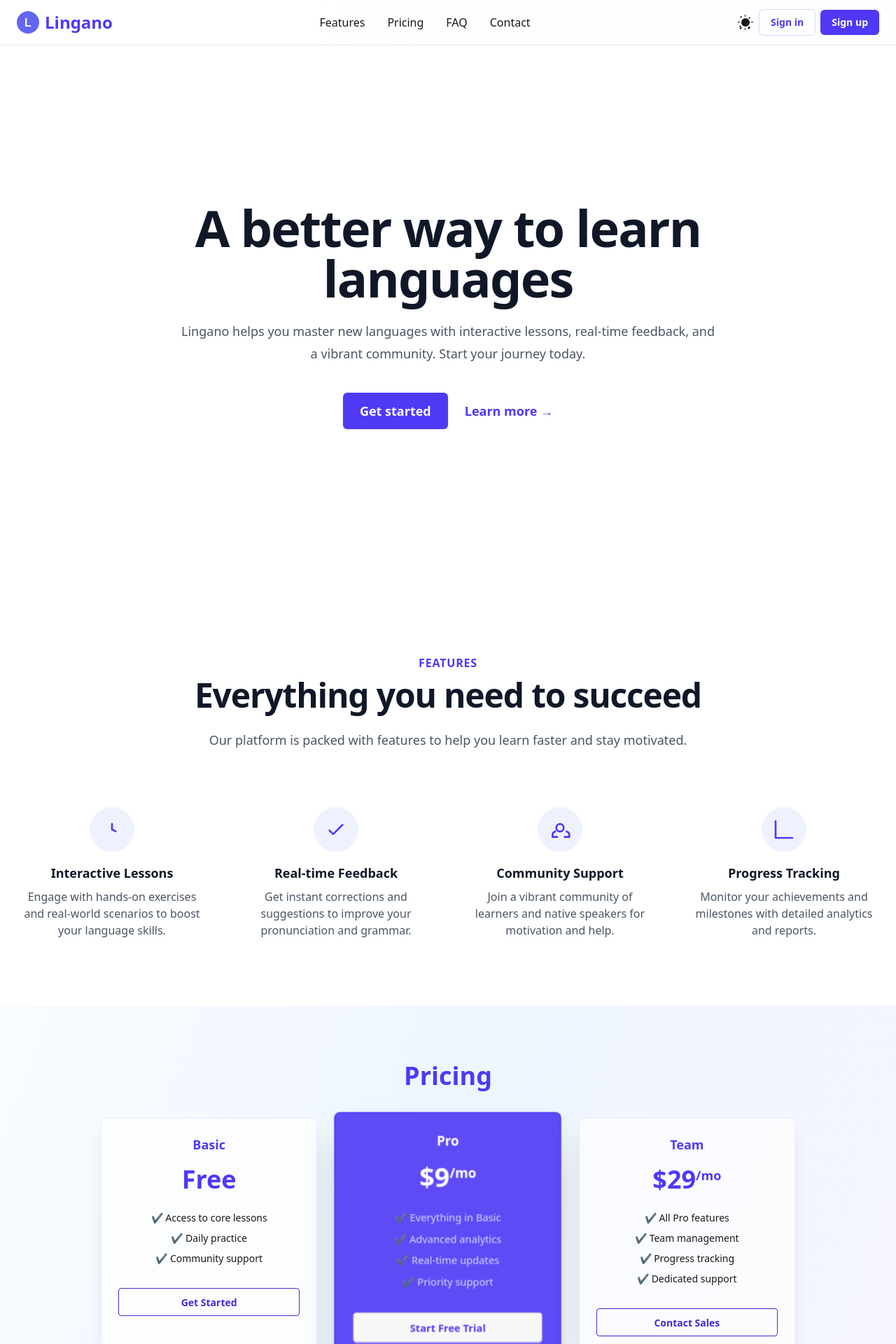
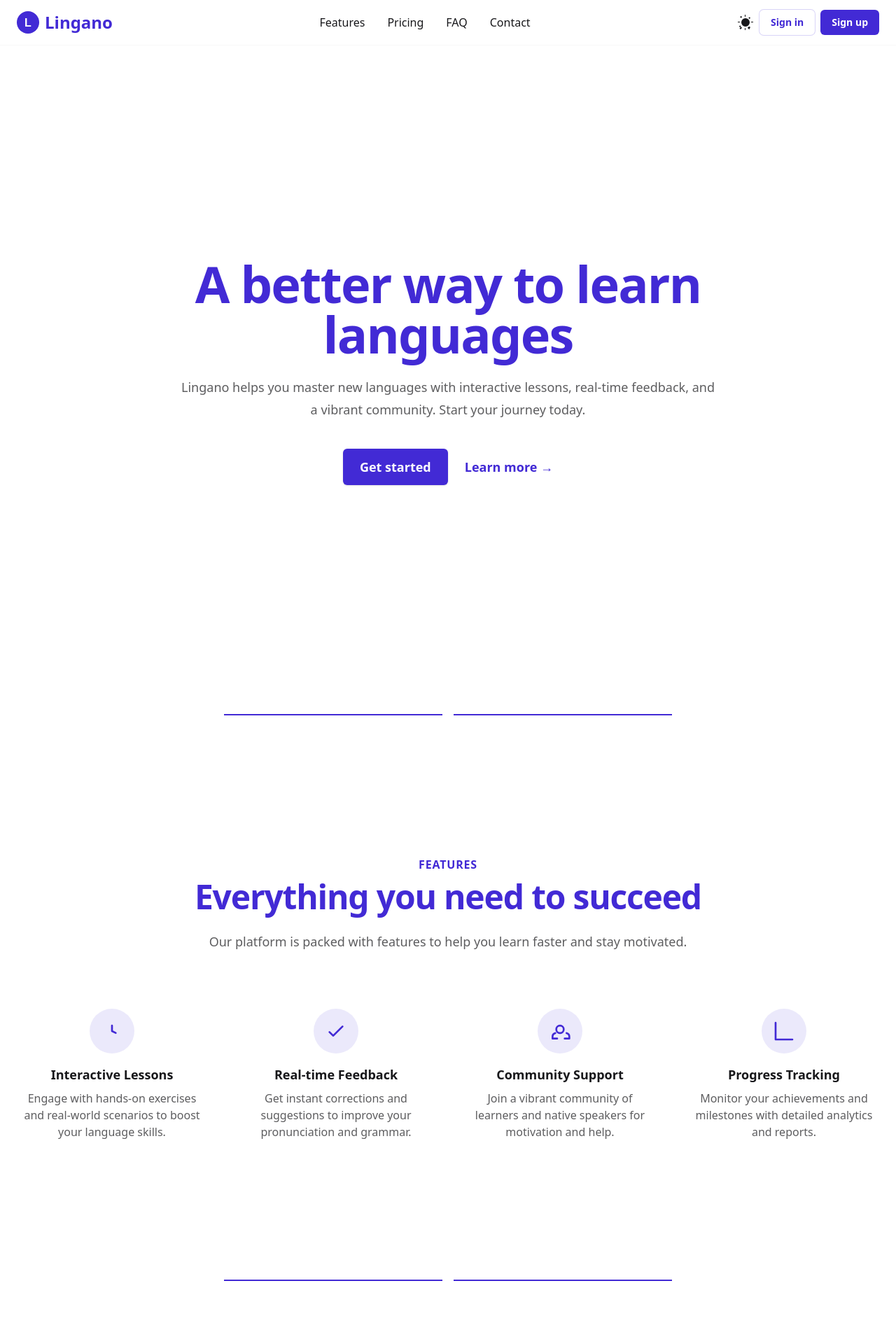
Before and after one commit to Lingano/V2-Frontend, a React (Vite) app: page / in a window 1280 px wide. Shown: the top 1920 px of the page at 70% size. Built offline with nearby package versions, Linux system fonts and the light colour scheme.

Commit message:
feat: update styling for Navbar, Features, and Hero components to enhance visual consistency and improve user experience

```diff
--- a/src/SalientApp.tsx
+++ b/src/SalientApp.tsx
@@ -11,12 +11,18 @@ const Navbar = ({
     darkMode: boolean;
     setDarkMode: (v: boolean) => void;
 }) => (
-    <header className="bg-white/80 backdrop-blur border-b border-gray-200 sticky top-0 z-50 dark:bg-base-200/80 dark:border-base-300">
+    <header className="bg-base-100/80 backdrop-blur border-b border-base-200 sticky top-0 z-50 dark:bg-base-200/80 dark:border-base-300">
         <nav className="mx-auto max-w-7xl px-6 flex h-16 items-center justify-between">
             <div className="flex items-center gap-3">
-                <span className="inline-flex items-center gap-2 text-2xl font-extrabold text-indigo-600 dark:text-primary">
+                <span className="inline-flex items-center gap-2 text-2xl font-extrabold text-primary">
                     <svg width="32" height="32" fill="none" viewBox="0 0 32 32">
-                        <circle cx="16" cy="16" r="16" fill="#6366F1" />
+                        <circle
+                            cx="16"
+                            cy="16"
+                            r="16"
+                            fill="currentColor"
+                            className="text-primary"
+                        />
                         <text
                             x="16"
                             y="22"
@@ -34,25 +40,22 @@ const Navbar = ({
             <div className="hidden md:flex gap-8 text-base font-medium">
                 <a
                     href="#features"
-                    className="hover:text-indigo-600 transition-colors dark:hover:text-primary"
+                    className="hover:text-primary transition-colors"
                 >
                     Features
                 </a>
                 <a
                     href="#pricing"
-                    className="hover:text-indigo-600 transition-colors dark:hover:text-primary"
+                    className="hover:text-primary transition-colors"
                 >
                     Pricing
                 </a>
-                <a
-                    href="#faq"
-                    className="hover:text-indigo-600 transition-colors dark:hover:text-primary"
-                >
+                <a href="#faq" className="hover:text-primary transition-colors">
                     FAQ
                 </a>
                 <a
                     href="#contact"
-                    className="hover:text-indigo-600 transition-colors dark:hover:text-primary"
+                    className="hover:text-primary transition-colors"
                 >
                     Contact
                 </a>
@@ -69,7 +72,7 @@ const Navbar = ({
                     />
                     {/* sun icon */}
                     <svg
-                        className="swap-off fill-current w-6 h-6"
+                        className="swap-off fill-current w-6 h-6 text-base-content"
                         xmlns="http://www.w3.org/2000/svg"
                         viewBox="0 0 24 24"
                     >
@@ -77,7 +80,7 @@ const Navbar = ({
                     </svg>
                     {/* moon icon */}
                     <svg
-                        className="swap-on fill-current w-6 h-6"
+                        className="swap-on fill-current w-6 h-6 text-base-content"
                         xmlns="http://www.w3.org/2000/svg"
                         viewBox="0 0 24 24"
                     >
@@ -86,13 +89,13 @@ const Navbar = ({
                 </label>
                 <a
                     href="#"
-                    className="rounded-md px-4 py-2 text-sm font-semibold text-indigo-600 ring-1 ring-indigo-600/20 hover:bg-indigo-50 transition dark:text-primary dark:ring-primary/20 dark:hover:bg-base-300"
+                    className="rounded-md px-4 py-2 text-sm font-semibold text-primary ring-1 ring-primary/20 hover:bg-base-200 transition"
                 >
                     Sign in
                 </a>
                 <a
                     href="#"
-                    className="rounded-md px-4 py-2 text-sm font-semibold text-white bg-indigo-600 hover:bg-indigo-700 transition dark:bg-primary dark:hover:bg-primary-focus"
+                    className="rounded-md px-4 py-2 text-sm font-semibold text-base-100 bg-primary hover:bg-primary-focus transition"
                 >
                     Sign up
                 </a>
@@ -112,23 +115,6 @@ const SalientApp = () => {
     });
 
     useEffect(() => {
-        document.body.classList.add(
-            "bg-gradient-to-br",
-            "from-white",
-            "via-blue-50",
-            "to-purple-50"
-        );
-        return () => {
-            document.body.classList.remove(
-                "bg-gradient-to-br",
-                "from-white",
-                "via-blue-50",
-                "to-purple-50"
-            );
-        };
-    }, []);
-
-    useEffect(() => {
         if (darkMode) {
             document.documentElement.setAttribute("data-theme", "dark");
             localStorage.setItem("dark-mode", "true");
@@ -139,28 +125,34 @@ const SalientApp = () => {
     }, [darkMode]);
 
     return (
-        <div className="min-h-screen flex flex-col">
+        <div className="min-h-screen flex flex-col bg-base-100 text-base-content transition-colors duration-300">
             <Navbar darkMode={darkMode} setDarkMode={setDarkMode} />
             <main className="flex-1">
-                <Hero />
-                <Features />
+                <section className="py-20 bg-base-100 text-base-content transition-colors duration-300">
+                    <Hero />
+                </section>
+                <div className="divider divider-primary mx-auto w-1/2"> </div>
+                <section className="py-20 bg-base-100 text-base-content transition-colors duration-300">
+                    <Features />
+                </section>
+                <div className="divider divider-primary mx-auto w-1/2"> </div>
                 {/* Pricing Section */}
                 <section id="pricing" className="py-20 bg-transparent">
                     <div className="max-w-5xl mx-auto px-4">
-                        <h2 className="text-4xl font-bold text-center text-indigo-600 dark:text-primary mb-10">
+                        <h2 className="text-4xl font-bold text-center text-primary mb-10">
                             Pricing
                         </h2>
                         <div className="grid grid-cols-1 md:grid-cols-3 gap-8">
                             {/* Basic Plan */}
-                            <div className="card shadow-xl border border-indigo-100/60 bg-white/70 dark:bg-base-200/80 backdrop-blur-md transition-all hover:scale-105">
+                            <div className="card shadow-xl border border-base-200 bg-base-100/80 backdrop-blur-md transition-all hover:scale-105">
                                 <div className="card-body items-center text-center">
-                                    <h3 className="card-title text-indigo-600 dark:text-primary mb-2">
+                                    <h3 className="card-title text-primary mb-2">
                                         Basic
                                     </h3>
-                                    <div className="text-4xl font-bold text-indigo-600 dark:text-primary mb-4">
+                                    <div className="text-4xl font-bold text-primary mb-4">
                                         Free
                                     </div>
-                                    <ul className="mb-6 space-y-2 text-base-content dark:text-base-content/80">
+                                    <ul className="mb-6 space-y-2 text-base-content">
                                         <li>✔️ Access to core lessons</li>
                                         <li>✔️ Daily practice</li>
                                         <li>✔️ Community support</li>
@@ -171,41 +163,41 @@ const SalientApp = () => {
                                 </div>
                             </div>
                             {/* Pro Plan */}
-                            <div className="card shadow-2xl border-2 border-indigo-600 bg-indigo-600/90 dark:bg-primary/90 text-white backdrop-blur-md scale-105 z-10 transition-all hover:scale-110">
+                            <div className="card shadow-2xl border-2 border-primary bg-primary/90 text-primary-content backdrop-blur-md scale-105 z-10 transition-all hover:scale-110">
                                 <div className="card-body items-center text-center">
-                                    <h3 className="card-title text-white mb-2">
+                                    <h3 className="card-title text-base-100 mb-2">
                                         Pro
                                     </h3>
-                                    <div className="text-4xl font-bold text-white mb-4">
-                                        $9
+                                    <div className="text-4xl font-bold text-base-100 mb-4">
+                                        €9
                                         <span className="text-lg align-top">
                                             /mo
                                         </span>
                                     </div>
-                                    <ul className="mb-6 space-y-2 text-indigo-100/90 dark:text-base-100/90">
+                                    <ul className="mb-6 space-y-2 text-primary-content/80">
                                         <li>✔️ Everything in Basic</li>
                                         <li>✔️ Advanced analytics</li>
                                         <li>✔️ Real-time updates</li>
                                         <li>✔️ Priority support</li>
                                     </ul>
-                                    <button className="btn btn-white text-indigo-600 font-semibold w-full hover:bg-indigo-50">
+                                    <button className="btn btn-white text-primary font-semibold w-full hover:bg-base-200">
                                         Start Free Trial
                                     </button>
                                 </div>
                             </div>
                             {/* Team Plan */}
-                            <div className="card shadow-xl border border-indigo-100/60 bg-white/70 dark:bg-base-200/80 backdrop-blur-md transition-all hover:scale-105">
+                            <div className="card shadow-xl border border-base-200 bg-base-100/80 backdrop-blur-md transition-all hover:scale-105">
                                 <div className="card-body items-center text-center">
-                                    <h3 className="card-title text-indigo-600 dark:text-primary mb-2">
+                                    <h3 className="card-title text-primary mb-2">
                                         Team
                                     </h3>
-                                    <div className="text-4xl font-bold text-indigo-600 dark:text-primary mb-4">
-                                        $29
+                                    <div className="text-4xl font-bold text-primary mb-4">
+                                        €29
                                         <span className="text-lg align-top">
                                             /mo
                                         </span>
                                     </div>
-                                    <ul className="mb-6 space-y-2 text-base-content dark:text-base-content/80">
+                                    <ul className="mb-6 space-y-2 text-base-content">
                                         <li>✔️ All Pro features</li>
                                         <li>✔️ Team management</li>
                                         <li>✔️ Progress tracking</li>
@@ -219,56 +211,57 @@ const SalientApp = () => {
                         </div>
                     </div>
                 </section>
+                <div className="divider divider-primary mx-auto w-1/2"> </div>
                 {/* FAQ Section */}
                 <section id="faq" className="py-20 bg-transparent">
                     <div className="max-w-3xl mx-auto px-4">
-                        <h2 className="text-4xl font-bold text-center text-indigo-600 dark:text-primary mb-10">
+                        <h2 className="text-4xl font-bold text-center text-primary mb-10">
                             Frequently Asked Questions
                         </h2>
                         <div className="space-y-4">
-                            <div className="collapse collapse-arrow bg-white/70 dark:bg-base-200/80 border border-indigo-100/60 backdrop-blur-md shadow-md">
+                            <div className="collapse collapse-arrow bg-base-100/80 border border-base-200 backdrop-blur-md shadow-md">
                                 <input
                                     type="radio"
                                     name="faq-accordion"
                                     defaultChecked
                                 />
-                                <div className="collapse-title text-lg font-semibold text-indigo-600 dark:text-primary">
+                                <div className="collapse-title text-lg font-semibold text-primary">
                                     What is Lingano?
                                 </div>
-                                <div className="collapse-content text-base-content dark:text-base-content/80">
+                                <div className="collapse-content text-base-content">
                                     Lingano is a modern platform designed to
                                     make language learning fast, fun, and
                                     effective, with real-time updates and
                                     advanced analytics.
                                 </div>
                             </div>
-                            <div className="collapse collapse-arrow bg-white/70 dark:bg-base-200/80 border border-indigo-100/60 backdrop-blur-md shadow-md">
+                            <div className="collapse collapse-arrow bg-base-100/80 border border-base-200 backdrop-blur-md shadow-md">
                                 <input type="radio" name="faq-accordion" />
-                                <div className="collapse-title text-lg font-semibold text-indigo-600 dark:text-primary">
+                                <div className="collapse-title text-lg font-semibold text-primary">
                                     Is there a free plan?
                                 </div>
-                                <div className="collapse-content text-base-content dark:text-base-content/80">
+                                <div className="collapse-content text-base-content">
                                     Yes! Our Basic plan is free and gives you
                                     access to core lessons and daily practice.
                                 </div>
                             </div>
-                            <div className="collapse collapse-arrow bg-white/70 dark:bg-base-200/80 border border-indigo-100/60 backdrop-blur-md shadow-md">
+                            <div className="collapse collapse-arrow bg-base-100/80 border border-base-200 backdrop-blur-md shadow-md">
                                 <input type="radio" name="faq-accordion" />
-                                <div className="collapse-title text-lg font-semibold text-indigo-600 dark:text-primary">
+                                <div className="collapse-title text-lg font-semibold text-primary">
                                     Can I upgrade or cancel anytime?
                                 </div>
-                                <div className="collapse-content text-base-content dark:text-base-content/80">
+                                <div className="collapse-content text-base-content">
                                     Absolutely! You can upgrade, downgrade, or
                                     cancel your subscription at any time from
                                     your account settings.
                                 </div>
                             </div>
-                            <div className="collapse collapse-arrow bg-white/70 dark:bg-base-200/80 border border-indigo-100/60 backdrop-blur-md shadow-md">
+                            <div className="collapse collapse-arrow bg-base-100/80 border border-base-200 backdrop-blur-md shadow-md">
                                 <input type="radio" name="faq-accordion" />
-                                <div className="collapse-title text-lg font-semibold text-indigo-600 dark:text-primary">
+                                <div className="collapse-title text-lg font-semibold text-primary">
                                     Do you offer team plans?
                                 </div>
-                                <div className="collapse-content text-base-content dark:text-base-content/80">
+                                <div className="collapse-content text-base-content">
                                     Yes, our Team plan is perfect for
                                     organizations and includes team management
                                     and dedicated support.
@@ -277,6 +270,7 @@ const SalientApp = () => {
                         </div>
                     </div>
                 </section>
+                <div className="divider divider-primary mx-auto w-1/2"> </div>
                 <CTA />
             </main>
             <Footer />
--- a/src/SalientFeatures.tsx
+++ b/src/SalientFeatures.tsx
@@ -5,7 +5,7 @@ const features = [
             "Engage with hands-on exercises and real-world scenarios to boost your language skills.",
         icon: (
             <svg
-                className="h-8 w-8 text-indigo-600"
+                className="h-8 w-8 text-primary"
                 fill="none"
                 viewBox="0 0 24 24"
                 stroke="currentColor"
@@ -25,7 +25,7 @@ const features = [
             "Get instant corrections and suggestions to improve your pronunciation and grammar.",
         icon: (
             <svg
-                className="h-8 w-8 text-indigo-600"
+                className="h-8 w-8 text-primary"
                 fill="none"
                 viewBox="0 0 24 24"
                 stroke="currentColor"
@@ -45,7 +45,7 @@ const features = [
             "Join a vibrant community of learners and native speakers for motivation and help.",
         icon: (
             <svg
-                className="h-8 w-8 text-indigo-600"
+                className="h-8 w-8 text-primary"
                 fill="none"
                 viewBox="0 0 24 24"
                 stroke="currentColor"
@@ -65,7 +65,7 @@ const features = [
             "Monitor your achievements and milestones with detailed analytics and reports.",
         icon: (
             <svg
-                className="h-8 w-8 text-indigo-600"
+                className="h-8 w-8 text-primary"
                 fill="none"
                 viewBox="0 0 24 24"
                 stroke="currentColor"
@@ -82,16 +82,19 @@ const features = [
 ];
 
 const Features = () => (
-    <section id="features" className="py-24 bg-white">
+    <section
+        id="features"
+        className="py-24 bg-base-100 text-base-content transition-colors duration-300"
+    >
         <div className="mx-auto max-w-7xl px-6 lg:px-8">
             <div className="mx-auto max-w-3xl text-center">
-                <h2 className="text-base font-semibold leading-7 text-indigo-600 uppercase tracking-wider">
+                <h2 className="text-base font-semibold leading-7 text-primary uppercase tracking-wider">
                     Features
                 </h2>
-                <p className="mt-2 text-4xl font-bold tracking-tight text-gray-900 sm:text-5xl">
+                <p className="mt-2 text-4xl font-bold tracking-tight text-primary sm:text-5xl">
                     Everything you need to succeed
                 </p>
-                <p className="mt-6 text-lg leading-8 text-gray-600">
+                <p className="mt-6 text-lg leading-8 text-base-content/70">
                     Our platform is packed with features to help you learn
                     faster and stay motivated.
                 </p>
@@ -102,13 +105,13 @@ const Features = () => (
                         key={feature.name}
                         className="flex flex-col items-center text-center"
                     >
-                        <div className="flex items-center justify-center w-16 h-16 rounded-full bg-indigo-50 mb-4">
+                        <div className="flex items-center justify-center w-16 h-16 rounded-full bg-primary/10 mb-4">
                             {feature.icon}
                         </div>
-                        <h3 className="text-lg font-semibold text-gray-900">
+                        <h3 className="text-lg font-semibold text-base-content">
                             {feature.name}
                         </h3>
-                        <p className="mt-2 text-base text-gray-600">
+                        <p className="mt-2 text-base text-base-content/70">
                             {feature.description}
                         </p>
                     </div>
--- a/src/SalientHero.tsx
+++ b/src/SalientHero.tsx
@@ -1,11 +1,11 @@
 const Hero = () => (
-    <section className="relative overflow-hidden bg-white py-32 sm:py-48 lg:py-56">
+    <section className="relative overflow-hidden bg-base-100 py-32 sm:py-48 lg:py-56 transition-colors duration-300">
         <div className="mx-auto max-w-7xl px-6 lg:px-8">
             <div className="mx-auto max-w-3xl text-center">
-                <h1 className="text-5xl font-bold tracking-tight text-gray-900 sm:text-7xl">
+                <h1 className="text-5xl font-bold tracking-tight text-primary sm:text-7xl transition-colors duration-300">
                     A better way to learn languages
                 </h1>
-                <p className="mt-6 text-lg leading-8 text-gray-600">
+                <p className="mt-6 text-lg leading-8 text-base-content/70 transition-colors duration-300">
                     Lingano helps you master new languages with interactive
                     lessons, real-time feedback, and a vibrant community. Start
                     your journey today.
@@ -13,13 +13,13 @@ const Hero = () => (
                 <div className="mt-10 flex items-center justify-center gap-x-6">
                     <a
                         href="#"
-                        className="rounded-md bg-indigo-600 px-6 py-3 text-lg font-semibold text-white shadow-sm hover:bg-indigo-700 transition"
+                        className="rounded-md bg-primary px-6 py-3 text-lg font-semibold text-base-100 shadow-sm hover:bg-primary-focus transition"
                     >
                         Get started
                     </a>
                     <a
                         href="#features"
-                        className="text-lg font-semibold leading-6 text-indigo-600 hover:underline"
+                        className="text-lg font-semibold leading-6 text-primary hover:underline"
                     >
                         Learn more <span aria-hidden="true">→</span>
                     </a>
@@ -31,7 +31,7 @@ const Hero = () => (
             aria-hidden="true"
         >
             <div
-                className="aspect-[1155/678] w-[72.1875rem] bg-gradient-to-tr from-indigo-200 to-indigo-100 opacity-30"
+                className="aspect-[1155/678] w-[72.1875rem] bg-gradient-to-tr from-primary/20 to-primary/5 opacity-30"
                 style={{
                     clipPath:
                         "polygon(74.8% 44.1%, 100% 61.6%, 97.2% 26.9%, 85.5% 0.1%, 80.7% 2%, 72.5% 32.5%, 60.2% 62.4%, 52.4% 68.1%, 47.5% 58.3%, 45.2% 34.5%, 27.5% 76.7%, 0.1% 64.9%, 17.9% 100%, 27.6% 76.8%, 76.1% 97.7%, 74.8% 44.1%)",
```
